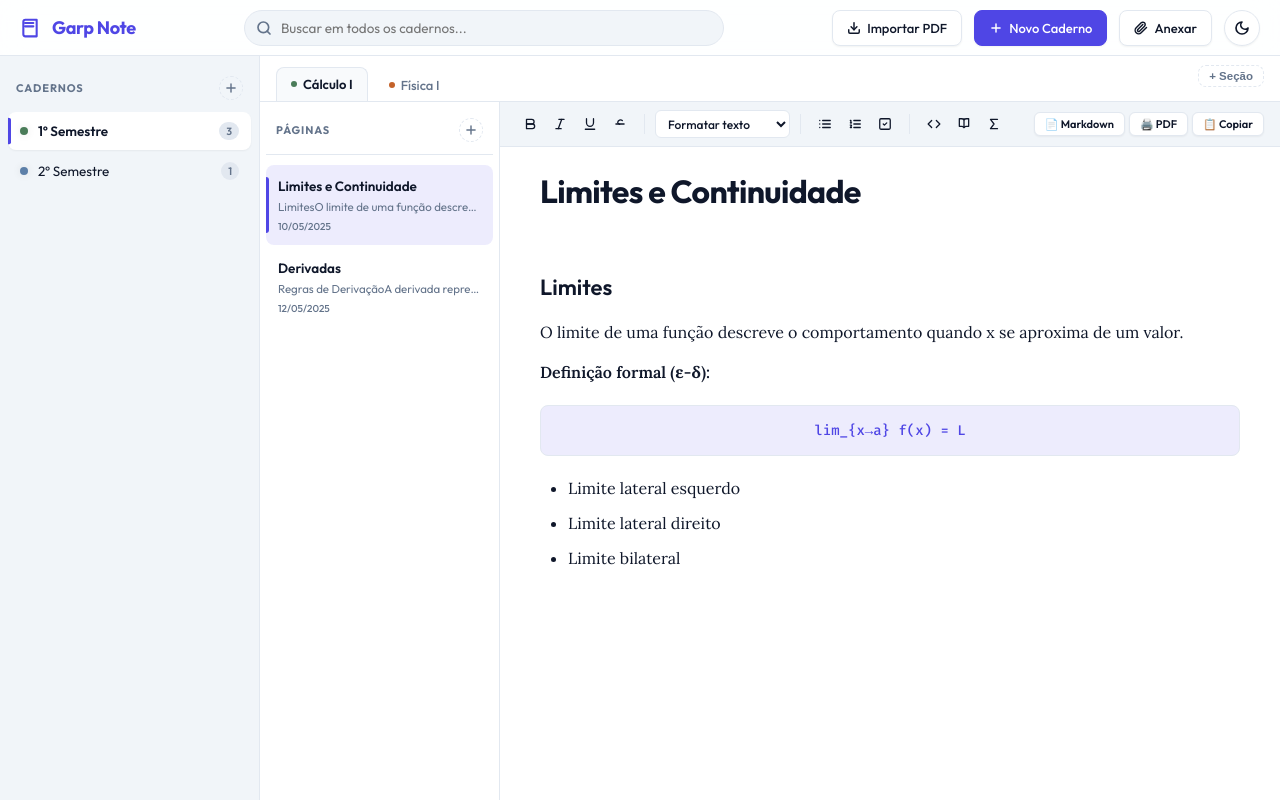
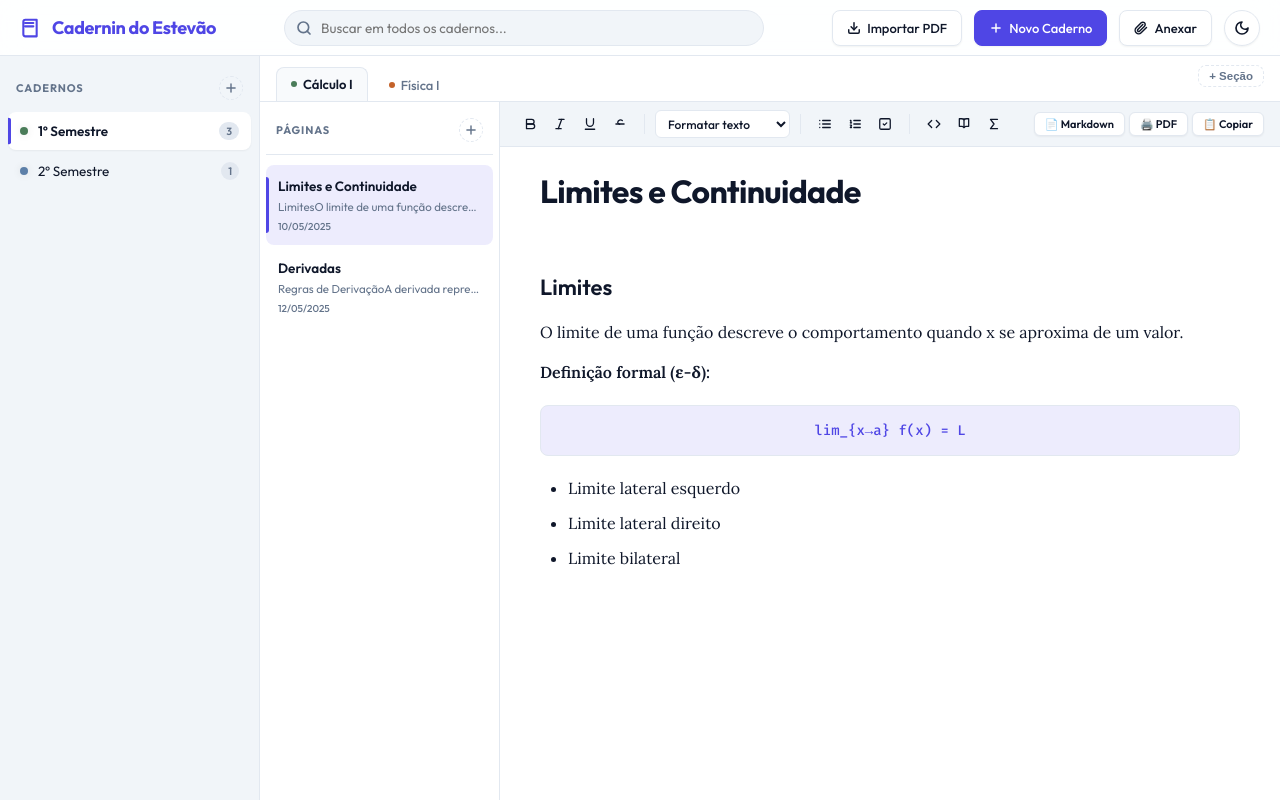
Before and after one commit to garp313/garp-note, a Next.js app: page / in a window 1280 px wide. Built offline with nearby package versions, Linux system fonts and the light colour scheme.

Commit message:
Rename app to Cadernin do Estevao

```diff
--- a/src/app/layout.tsx
+++ b/src/app/layout.tsx
@@ -2,7 +2,7 @@ import type { Metadata } from 'next';
 import './globals.css';
 
 export const metadata: Metadata = {
-  title: 'Garp Note',
+  title: 'Cadernin do Estevão',
   description: 'Aplicativo de anotações para universitários',
 };
 
--- a/src/app/page.tsx
+++ b/src/app/page.tsx
@@ -255,7 +255,7 @@ export default function NoteFlowPage() {
       <header className="topbar">
         <span className="logo">
           <svg xmlns="http://www.w3.org/2000/svg" width="20" height="20" viewBox="0 0 24 24" fill="none" stroke="currentColor" strokeWidth="2.5" strokeLinecap="round" strokeLinejoin="round" style={{ marginRight: '4px' }}><path d="M4 19.5v-15A2.5 2.5 0 0 1 6.5 2H20v20H6.5a2.5 2.5 0 0 1-2.5-2.5Z"/><path d="M6 6h10M6 10h10"/></svg>
-          Garp Note
+          Cadernin do Estevão
         </span>
 
         <div ref={searchContainerRef} className="search-container">
--- a/src/lib/exportPdf.ts
+++ b/src/lib/exportPdf.ts
@@ -97,7 +97,7 @@ function buildHtml(title: string, pages: { title: string; content: string; date:
 <body>
   <div class="export-header">
     <h1>${title}</h1>
-    <div class="meta">Exportado em ${new Date().toLocaleDateString('pt-BR', { day: '2-digit', month: 'long', year: 'numeric' })} • Garp Note</div>
+    <div class="meta">Exportado em ${new Date().toLocaleDateString('pt-BR', { day: '2-digit', month: 'long', year: 'numeric' })} • Cadernin do Estevão</div>
   </div>
   ${pagesHtml}
 </body>
```
